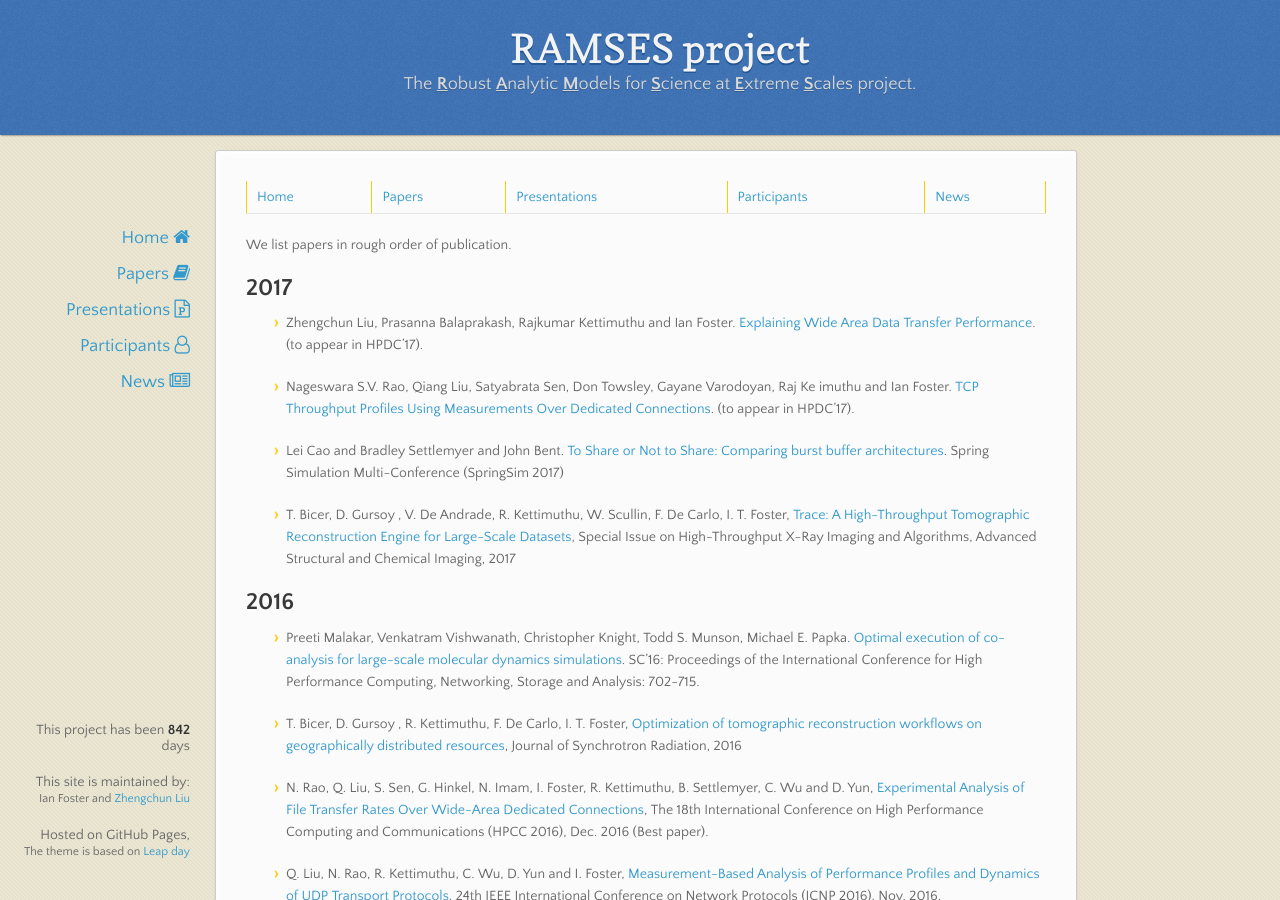
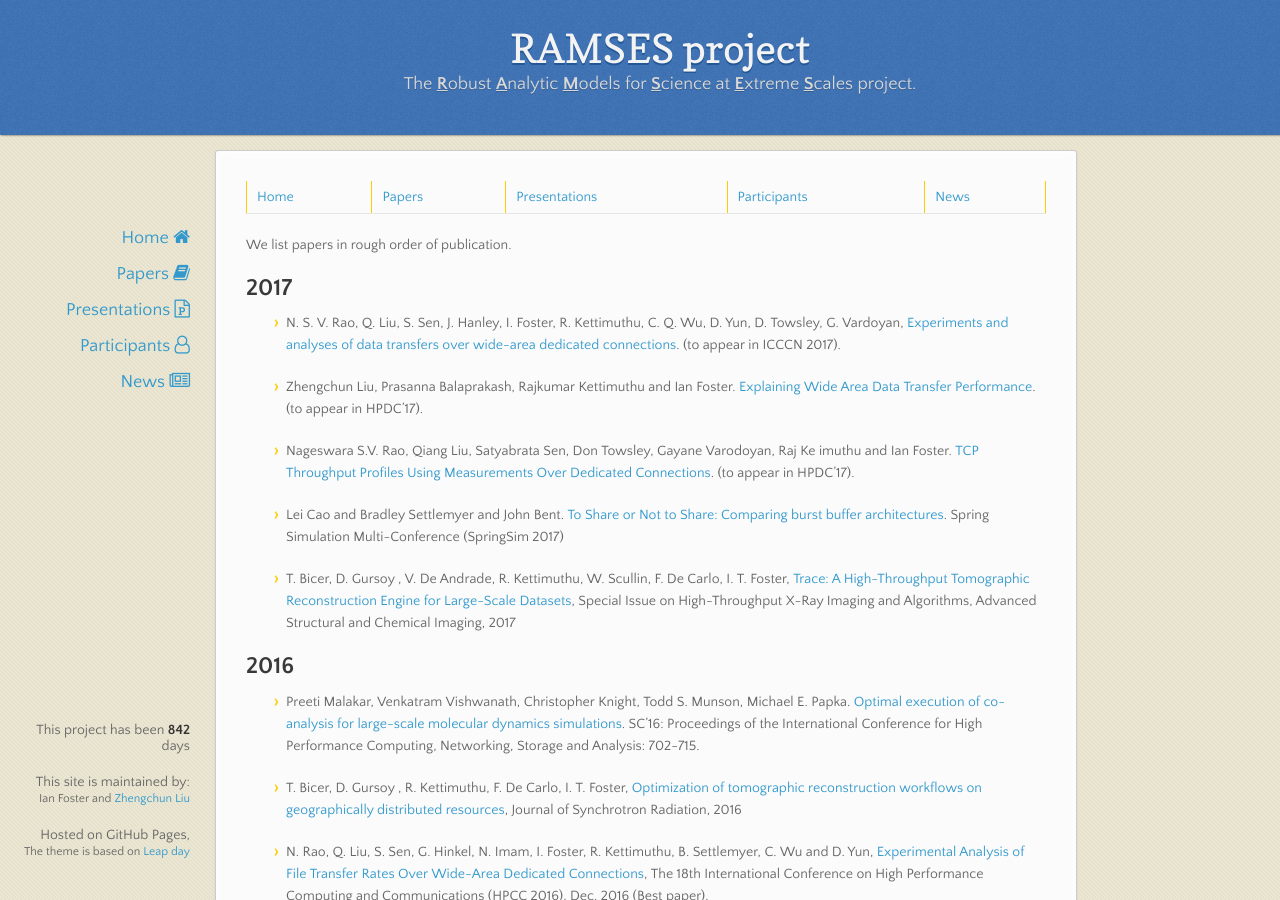
Before and after one commit to ramsesproject/ramses.github.io, a Jekyll site: the page built from papers.md, in a window 1280 px wide and 900 px high. Built offline with Jekyll 4.4.1, drawn with Linux system fonts in a browser that asks for light colours; nearby versions of some CDN libraries.

Commit message:
add, delete, polish etc.

```diff
--- a/papers.md
+++ b/papers.md
@@ -6,6 +6,7 @@ layout: default
 We list papers in rough order of publication.
 
 ## 2017
+* N. S. V. Rao, Q. Liu, S. Sen, J. Hanley, I. Foster, R. Kettimuthu, C. Q. Wu, D. Yun, D. Towsley, G. Vardoyan, [Experiments and analyses of data transfers over wide-area dedicated connections](). (to appear in ICCCN 2017).
 
 * Zhengchun Liu, Prasanna Balaprakash, Rajkumar Kettimuthu and Ian Foster. [Explaining Wide Area Data Transfer Performance](http://dx.doi.org/10.1145/3078597.3078605). (to appear in HPDC'17).
 
```
